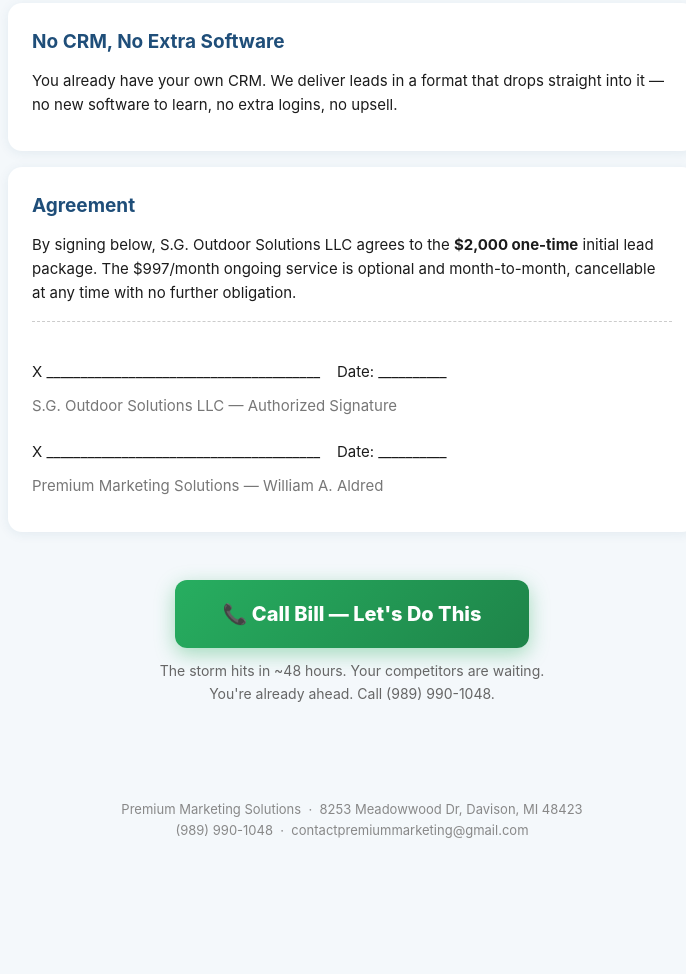
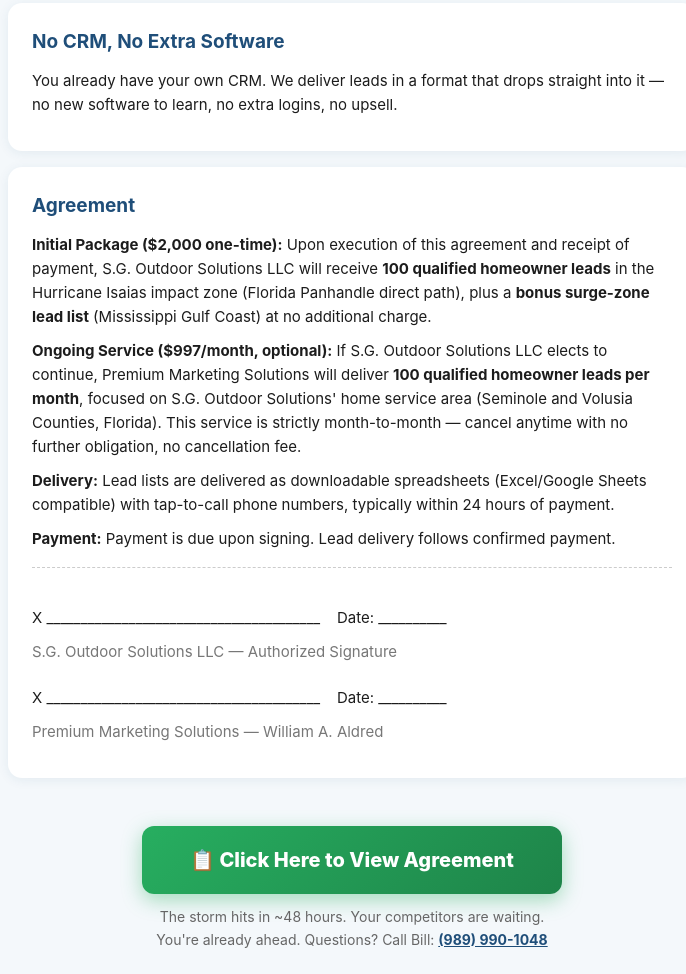
Before and after one commit to sdotbill/premium-marketing-site, a plain HTML site: page sg-outdoor-solutions.html in a window 1280 px wide. Shown: the part 5105-6079 px from the top of the page, without its empty margins (288-974 px from the left). Before the commit the page ends 5970 px from the top, so only its background shows below. Drawn offline with Linux system fonts and the light colour scheme.

Commit message:
Update contract language and CTA

```diff
--- a/sg-outdoor-solutions.html
+++ b/sg-outdoor-solutions.html
@@ -250,7 +250,7 @@
       <tr>
         <td><span class="tag hot">STORM IS COMING</span><br><strong>Initial Lead Package</strong></td>
         <td class="price">$2,000<br><span style="font-size:12px;font-weight:400;color:#666;">one-time</span></td>
-        <td><strong>100 qualified homeowner leads</strong>, delivered in waves starting today — and we're already at 162</td>
+        <td><strong>100 qualified homeowner leads</strong> in the storm impact zone, plus a <strong>bonus surge-zone list</strong> as backup</td>
       </tr>
       <tr>
         <td><span class="tag">OPTIONAL</span><br><strong>Ongoing Lead Service</strong></td>
@@ -282,9 +282,12 @@
     <p>You already have your own CRM. We deliver leads in a format that drops straight into it — no new software to learn, no extra logins, no upsell.</p>
   </div>
 
-  <div class="card">
+  <div class="card" id="agreement">
     <h2>Agreement</h2>
-    <p>By signing below, S.G. Outdoor Solutions LLC agrees to the <strong>$2,000 one-time</strong> initial lead package. The $997/month ongoing service is optional and month-to-month, cancellable at any time with no further obligation.</p>
+    <p><strong>Initial Package ($2,000 one-time):</strong> Upon execution of this agreement and receipt of payment, S.G. Outdoor Solutions LLC will receive <strong>100 qualified homeowner leads</strong> in the Hurricane Isaias impact zone (Florida Panhandle direct path), plus a <strong>bonus surge-zone lead list</strong> (Mississippi Gulf Coast) at no additional charge.</p>
+    <p><strong>Ongoing Service ($997/month, optional):</strong> If S.G. Outdoor Solutions LLC elects to continue, Premium Marketing Solutions will deliver <strong>100 qualified homeowner leads per month</strong>, focused on S.G. Outdoor Solutions' home service area (Seminole and Volusia Counties, Florida). This service is strictly month-to-month — cancel anytime with no further obligation, no cancellation fee.</p>
+    <p><strong>Delivery:</strong> Lead lists are delivered as downloadable spreadsheets (Excel/Google Sheets compatible) with tap-to-call phone numbers, typically within 24 hours of payment.</p>
+    <p><strong>Payment:</strong> Payment is due upon signing. Lead delivery follows confirmed payment.</p>
     <div class="sig-block">
       <p class="sig-line">X ________________________________________&nbsp;&nbsp;&nbsp; Date: __________</p>
       <p class="fine">S.G. Outdoor Solutions LLC — Authorized Signature</p>
@@ -294,8 +297,8 @@
   </div>
 
   <div class="cta">
-    <a class="call" href="tel:+19899901048">📞 Call Bill — Let's Do This</a>
-    <p>The storm hits in ~48 hours. Your competitors are waiting.<br>You're already ahead. Call (989) 990-1048.</p>
+    <a class="call" href="#agreement">📋 Click Here to View Agreement</a>
+    <p>The storm hits in ~48 hours. Your competitors are waiting.<br>You're already ahead. Questions? Call Bill: <a href="tel:+19899901048" style="color:#1F4E79;font-weight:700;">(989) 990-1048</a></p>
   </div>
 
 </div>
```
